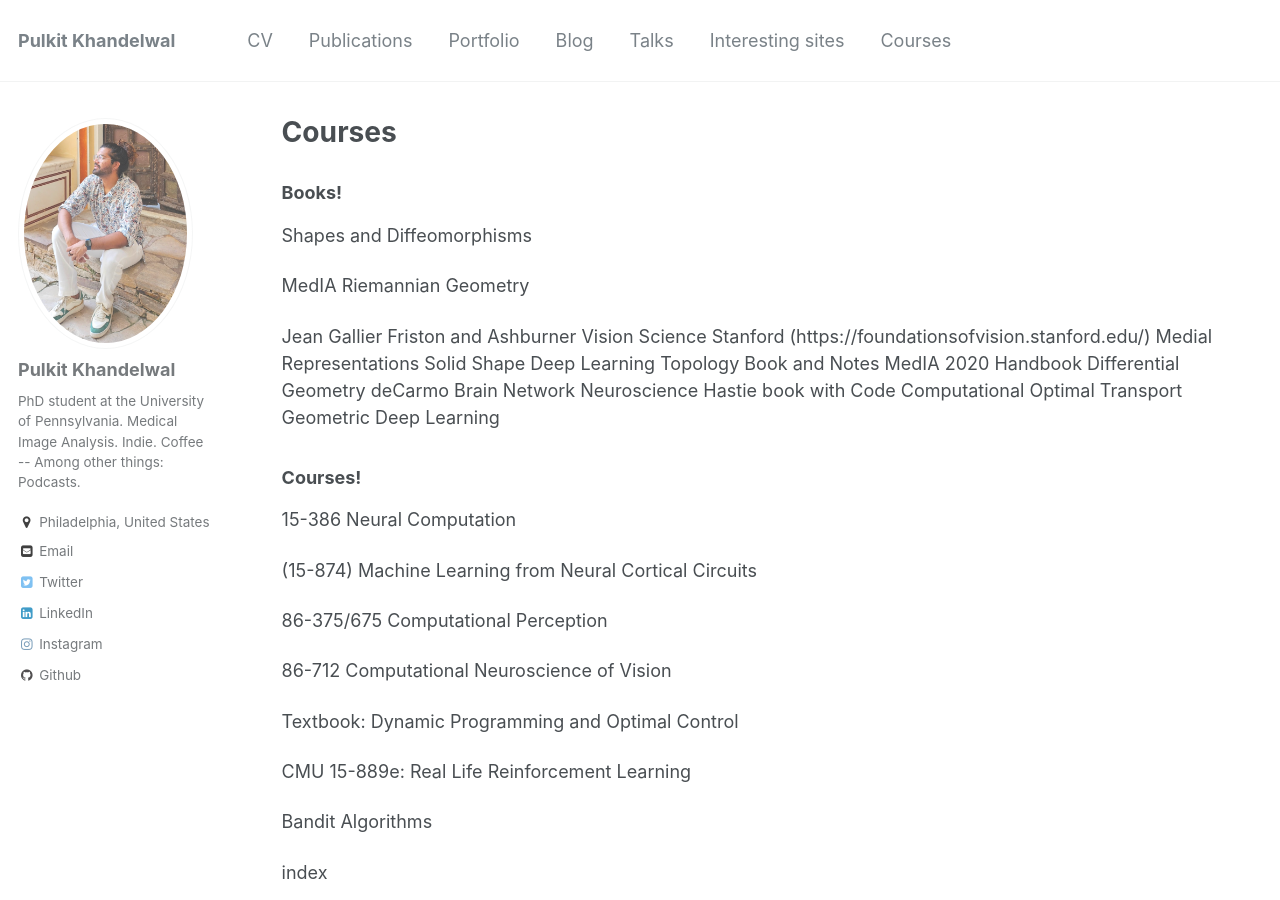
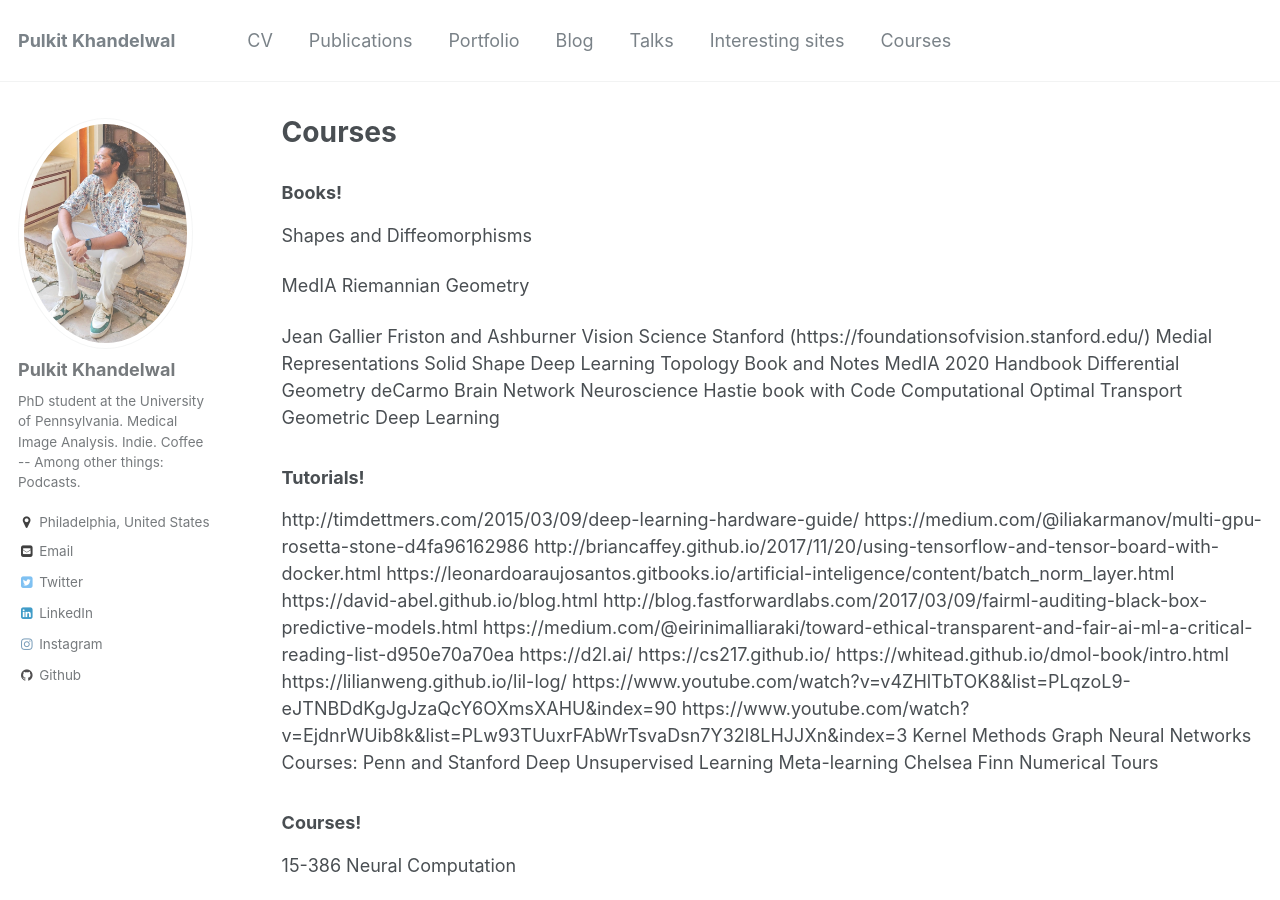
Before and after one commit to Pulkit-Khandelwal/pulkit-khandelwal.github.io, a Jekyll site: the page built from _pages/courses.md, in a window 1280 px wide and 900 px high. Built offline with Jekyll 4.4.1, drawn with Linux system fonts in a browser that asks for light colours.

Commit message:
Update courses.md

```diff
--- a/_pages/courses.md
+++ b/_pages/courses.md
@@ -23,6 +23,33 @@ Brain Network Neuroscience
 Hastie book with Code
 Computational Optimal Transport
 Geometric Deep Learning
+
+### Tutorials!
+
+http://timdettmers.com/2015/03/09/deep-learning-hardware-guide/
+https://medium.com/@iliakarmanov/multi-gpu-rosetta-stone-d4fa96162986
+http://briancaffey.github.io/2017/11/20/using-tensorflow-and-tensor-board-with-docker.html
+https://leonardoaraujosantos.gitbooks.io/artificial-inteligence/content/batch_norm_layer.html
+https://david-abel.github.io/blog.html
+http://blog.fastforwardlabs.com/2017/03/09/fairml-auditing-black-box-predictive-models.html
+https://medium.com/@eirinimalliaraki/toward-ethical-transparent-and-fair-ai-ml-a-critical-reading-list-d950e70a70ea
+https://d2l.ai/
+https://cs217.github.io/
+https://whitead.github.io/dmol-book/intro.html
+https://lilianweng.github.io/lil-log/
+https://www.youtube.com/watch?v=v4ZHlTbTOK8&list=PLqzoL9-eJTNBDdKgJgJzaQcY6OXmsXAHU&index=90
+https://www.youtube.com/watch?v=EjdnrWUib8k&list=PLw93TUuxrFAbWrTsvaDsn7Y32l8LHJJXn&index=3
+Kernel Methods
+Graph Neural Networks Courses: Penn and Stanford
+Deep Unsupervised Learning
+Meta-learning Chelsea Finn
+Numerical Tours
+
+
+
+
+
+
 
 
 ### Courses!
```
